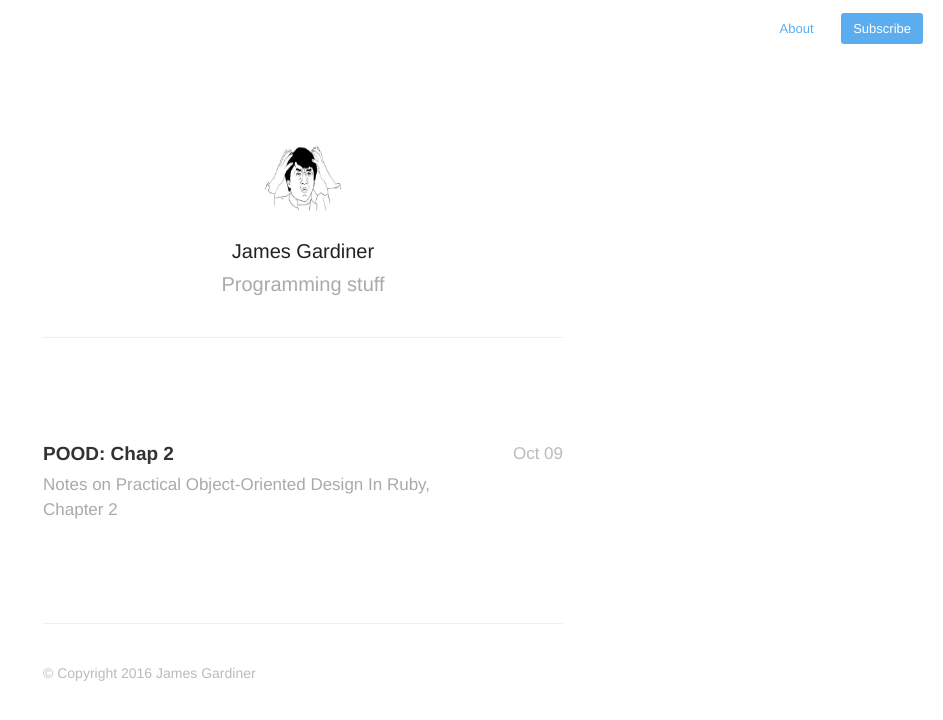
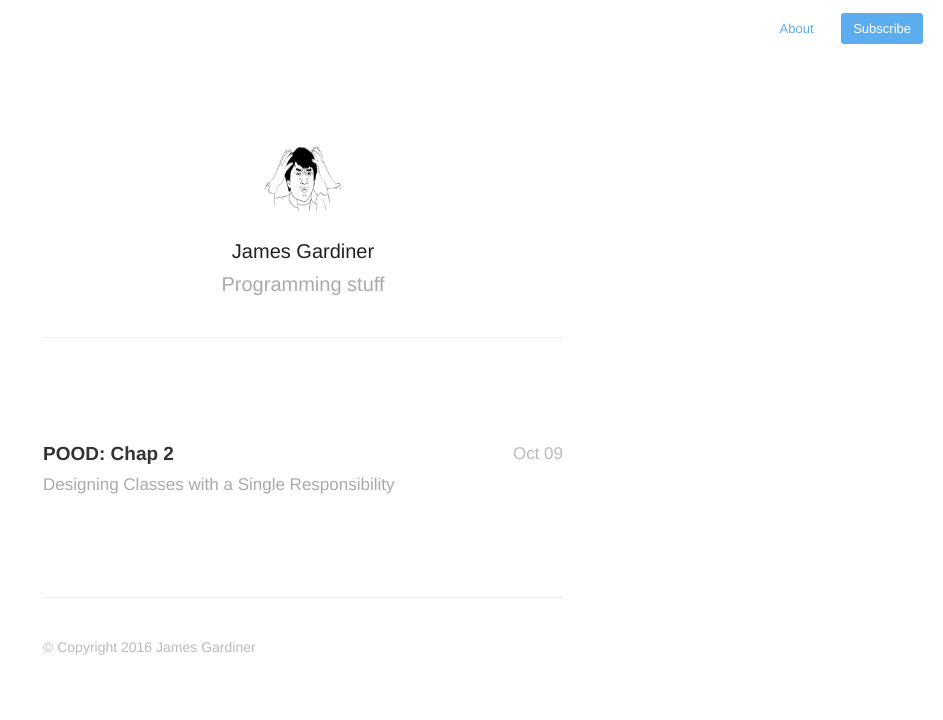
Before and after one commit to JG075-zz/JG075.github.io, a Jekyll site: the page built from index.html, in a window 1280 px wide. Shown: the top 720 px of the page, without its empty margins (337-1280 px from the left). Built offline with Jekyll 4.4.1, drawn with Linux system fonts in a browser that asks for light colours; nearby versions of some CDN libraries; the list of posts is cut into pages by our own code.

Commit message:
New post, andsmall css change

```diff
--- a/_posts/2016-10-09-pood-chap-2.markdown
+++ b/_posts/2016-10-9-pood-chap-2.md
@@ -1,7 +1,6 @@
 ---
 title:  "POOD: Chap 2"
-description: Notes on Practical Object-Oriented Design In Ruby, Chapter 2
-date: 2016-10-09 13:51:00
+description: Designing Classes with a Single Responsibility
 ---
 
 ### Topic ###
--- a/assets/css/style.css
+++ b/assets/css/style.css
@@ -43,7 +43,7 @@ html,body,div,span,applet,object,iframe,h1,h2,h3,h4,h5,h6,p,blockquote,pre,a,abb
 .icon-facebook-rect:before { content: '\e803'; }
 
 /* Spacing */
-.post h1, h3, h4, h5, p, #post-body ul, #post-list li, pre {
+.post h1, h3, h4, h5, p, #post-body ul, ol, #post-list li, pre {
 	margin-bottom: 20px;
 }
 
```
Also changed, not shown: _includes/post-list.html (line endings or trailing spaces), 5 other files.
